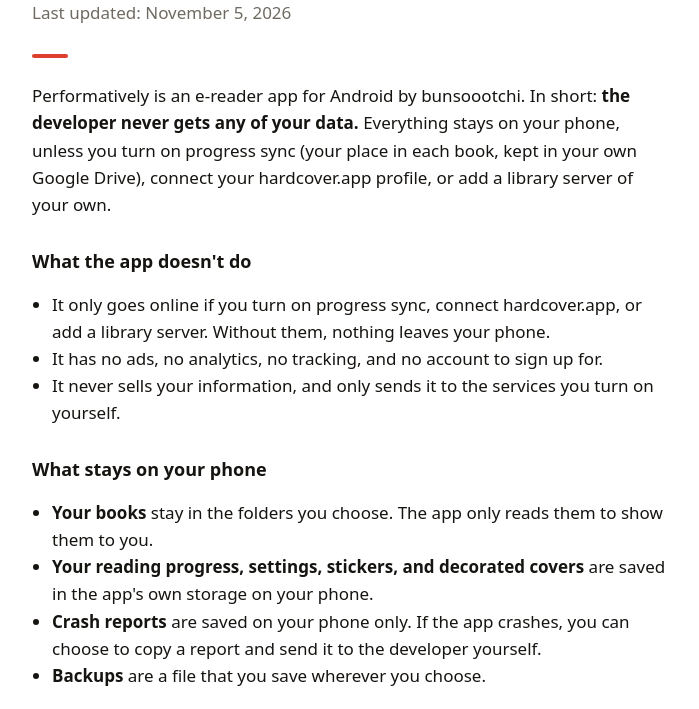
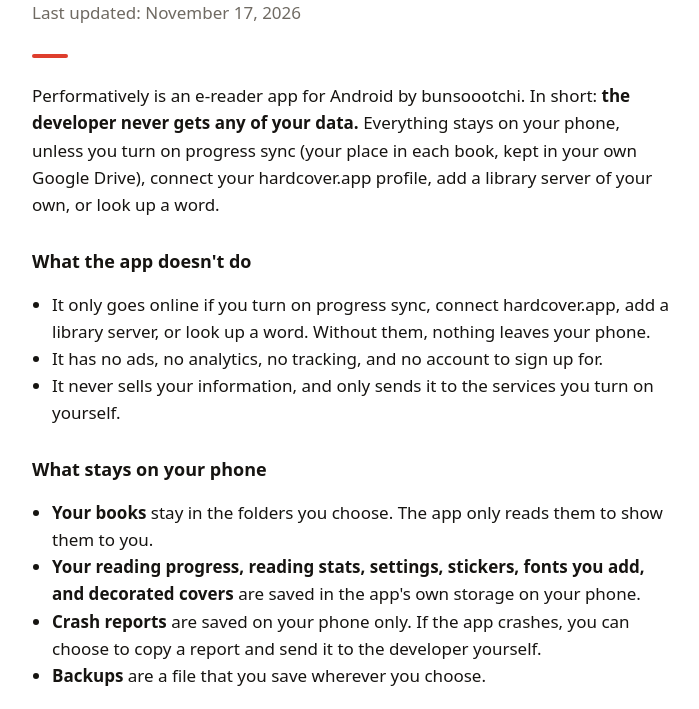
Before and after one commit to bunsoootchi/bunsoootchi.github.io, a plain HTML site: page performatively/privacy.html in a window 1280 px wide. Shown: the part 91-800 px from the top of the page, without its empty margins (288-987 px from the left). Drawn offline with Linux system fonts and the light colour scheme.

Commit message:
Performatively privacy: Look up sends only the word to Wiktionary

```diff
--- a/performatively/privacy.html
+++ b/performatively/privacy.html
@@ -24,14 +24,14 @@
 <body>
 <main>
   <h1>Performatively Privacy Policy</h1>
-  <p class="updated">Last updated: November 5, 2026</p>
+  <p class="updated">Last updated: November 17, 2026</p>
   <div class="rule"></div>
 
-  <p>Performatively is an e-reader app for Android by bunsoootchi. In short: <strong>the developer never gets any of your data.</strong> Everything stays on your phone, unless you turn on progress sync (your place in each book, kept in your own Google Drive), connect your hardcover.app profile, or add a library server of your own.</p>
+  <p>Performatively is an e-reader app for Android by bunsoootchi. In short: <strong>the developer never gets any of your data.</strong> Everything stays on your phone, unless you turn on progress sync (your place in each book, kept in your own Google Drive), connect your hardcover.app profile, add a library server of your own, or look up a word.</p>
 
   <h2>What the app doesn't do</h2>
   <ul>
-    <li>It only goes online if you turn on progress sync, connect hardcover.app, or add a library server. Without them, nothing leaves your phone.</li>
+    <li>It only goes online if you turn on progress sync, connect hardcover.app, add a library server, or look up a word. Without them, nothing leaves your phone.</li>
     <li>It has no ads, no analytics, no tracking, and no account to sign up for.</li>
     <li>It never sells your information, and only sends it to the services you turn on yourself.</li>
   </ul>
@@ -39,7 +39,7 @@
   <h2>What stays on your phone</h2>
   <ul>
     <li><strong>Your books</strong> stay in the folders you choose. The app only reads them to show them to you.</li>
-    <li><strong>Your reading progress, settings, stickers, and decorated covers</strong> are saved in the app's own storage on your phone.</li>
+    <li><strong>Your reading progress, reading stats, settings, stickers, fonts you add, and decorated covers</strong> are saved in the app's own storage on your phone.</li>
     <li><strong>Crash reports</strong> are saved on your phone only. If the app crashes, you can choose to copy a report and send it to the developer yourself.</li>
     <li><strong>Backups</strong> are a file that you save wherever you choose.</li>
   </ul>
@@ -70,11 +70,14 @@
 <h2>Library servers</h2>
   <p>If you add a library server (like Calibre-Web, Kavita, or Komga), the app connects only to that server, to show its books and download the ones you pick. Your username and password for it stay on your phone, are sent only to that server, and are left out of Android's cloud backups. Performatively has no server of its own and never sees any of this. Remove a server anytime in Settings, under Books folders.</p>
 
+  <h2>Look up a word</h2>
+  <p>When you long-press a word and tap Look up, the app sends only that word to Wiktionary (run by the Wikimedia Foundation) to show its meaning. Nothing else goes with it: not the book, the sentence, or anything about you. Wikimedia's own privacy policy covers what it does with the request. The Google and Other apps buttons open the word in that app, which has its own privacy policy.</p>
+
   <h2>Read aloud</h2>
   <p>Read aloud uses your phone's own text-to-speech voices. The text being read goes to that voice engine on your phone, which is a separate app with its own privacy policy. Performatively only lists voices that work offline.</p>
 
   <h2>Permissions</h2>
-  <p>The app asks you to choose your books folders, so it can find your books. To keep reading aloud with the screen off, Android gives the app permission to run a media service while it reads. It also has internet permission, which is only used for progress sync after you sign in, hardcover.app sync after you connect, and library servers you add. It asks for nothing else.</p>
+  <p>The app asks you to choose your books folders, so it can find your books. To keep reading aloud with the screen off, Android gives the app permission to run a media service while it reads. It also has internet permission, which is only used for progress sync after you sign in, hardcover.app sync after you connect, library servers you add, and words you look up. It asks for nothing else.</p>
 
   <h2>Children</h2>
   <p>The app is not made for children under 13 and does not knowingly collect any information from anyone.</p>
```
